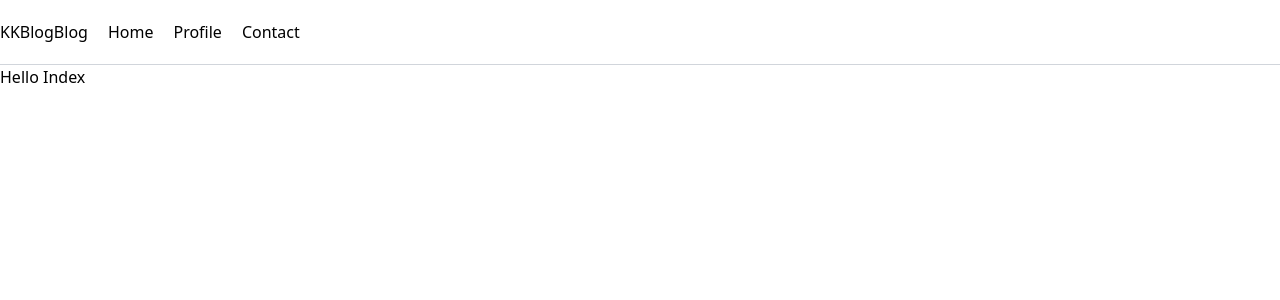
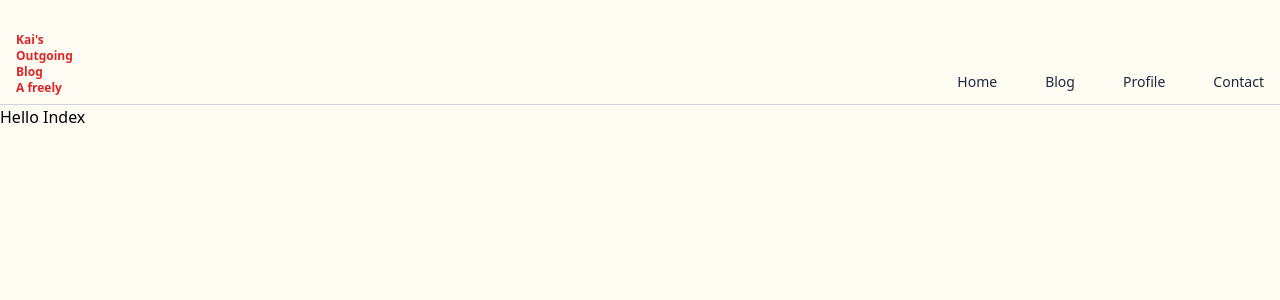
Before and after one commit to nasuka7/My_portfolio_and_blog, a Next.js app: page / in a window 1280 px wide. Shown: the top 300 px of the page. Built offline with nearby package versions, Linux system fonts and the light colour scheme.

Commit message:
Refactor Headbar.tsx

```diff
--- a/package.json
+++ b/package.json
@@ -13,11 +13,13 @@
   "author": "",
   "license": "ISC",
   "dependencies": {
+    "@headlessui/react": "^1.1.0",
     "autoprefixer": "^10.2.5",
     "next": "^10.1.3",
     "postcss": "^8.2.10",
     "react": "^17.0.2",
     "react-dom": "^17.0.2",
+    "react-icons": "^4.2.0",
     "tailwindcss": "^2.1.1"
   },
   "devDependencies": {
--- a/src/components/Headbar.tsx
+++ b/src/components/Headbar.tsx
@@ -1,28 +1,140 @@
-import Link from 'next/link';
-import { FunctionComponent } from 'react';
+import { Transition } from '@headlessui/react';
+import { FunctionComponent, useState } from 'react';
+
+const navigation = [
+  { name: 'Home', href: '/', current: false },
+  { name: 'Blog', href: '/blog', current: false },
+  { name: 'Profile', href: '/profile', current: false },
+  { name: 'Contact', href: '/contact', current: false },
+];
+
+function classNames(...classes) {
+  return classes.filter(Boolean).join(' ');
+}
 
 const Headbar: FunctionComponent = () => {
+  const [open, setOpen] = useState(false);
   return (
-    <div className="max-w-7xl flex mx-auto py-5 border-b border-gray-300">
+    <div className="pb-2 text-sm font-semibold border-b border-gray-300">
       <div className="flex justify-between">
-        <div className="">
-          <Link href="/">KKBlog</Link>
+        <div className="flex ml-4 pt-8 text-red-600 hover:text-gray-800">
+          <a href="/">
+            <p className="text-xs">Kai's</p>
+            <p className="text-xs">Outgoing </p>
+            <p className="text-xs">Blog </p>
+            <p className="text-xs">A freely</p>
+          </a>
         </div>
-        <div className="flex flex-row">
-          <div className="pr-5">
-            <Link href="/blog">Blog</Link>
-          </div>
-          <div className="pr-5">
-            <Link href="/">Home</Link>
-          </div>
-          <div className="pr-5">
-            <Link href="/profile">Profile</Link>
-          </div>
-          <div className="pr-5">
-            <Link href="/contact">Contact</Link>
-          </div>
+        <div className="space-x-4 mt-16 pt-2 hidden md:block">
+          {navigation.map((item) => (
+            <a
+              key={item.name}
+              href={item.href}
+              className={classNames(
+                item.current
+                  ? 'text-gray-200'
+                  : 'text-gray-800 hover:bg-gray-600 hover:text-gray-100',
+                'px-4 py-2 rounded-md text-sm font-medium'
+              )}
+              aria-current={item.current ? 'page' : undefined}
+            >
+              {item.name}
+            </a>
+          ))}
         </div>
       </div>
+
+      {/* {モバイル版のメニュー} */}
+      <div className="float-right mr-3 -mt-12 md:hidden">
+        <button
+          onClick={() => setOpen(!open)}
+          type="button"
+          className="bg-gray-200 inline-flex items-center justify-center p-2 rounded-md text-gray-800 hover:text-white hover:bg-gray-500 focus:outline-none focus:ring-2 focus:ring-offset-2 focus:ring-offset-gray-200 focus:ring-white"
+          aria-controls="mobile-menu"
+          aria-expanded="false"
+        >
+          <span className="sr-only">Open main menu</span>
+          {!open ? (
+            <svg
+              className="block h-6 w-6"
+              xmlns="http://www.w3.org/2000/svg"
+              fill="none"
+              viewBox="0 0 24 24"
+              stroke="currentColor"
+              aria-hidden="true"
+            >
+              <path
+                strokeLinecap="round"
+                strokeLinejoin="round"
+                strokeWidth="2"
+                d="M4 6h16M4 12h16M4 18h16"
+              />
+            </svg>
+          ) : (
+            <svg
+              className="block h-6 w-6"
+              xmlns="http://www.w3.org/2000/svg"
+              fill="none"
+              viewBox="0 0 24 24"
+              stroke="currentColor"
+              aria-hidden="true"
+            >
+              <path
+                strokeLinecap="round"
+                strokeLinejoin="round"
+                strokeWidth="2"
+                d="M6 18L18 6M6 6l12 12"
+              />
+            </svg>
+          )}
+        </button>
+      </div>
+      <Transition
+        show={open}
+        enter="transition ease-out duration-100 transform"
+        enterFrom="opacity-0 scale-95"
+        enterTo="opacity-100 scale-100"
+        leave="transition ease-in duration-75 transform"
+        leaveFrom="opacity-100 scale-100"
+        leaveTo="opacity-0 scale-95"
+      >
+        {(ref) => (
+          <div className="md:hidden pt-4" id="mobile-menu">
+            <div
+              ref={ref}
+              className="px-2 pt-2 pb-3 space-y-1 sm:px-3 bg-gray-100"
+            >
+              <a
+                href="/"
+                className="text-gray-800 border-b-2 border-gray-200  hover:bg-gray-700 hover:text-white block px-3 py-2 rounded-md text-base font-medium"
+              >
+                Home
+              </a>
+
+              <a
+                href="blog"
+                className="text-gray-800 border-b-2 border-gray-200  hover:bg-gray-700 hover:text-white block px-3 py-2 rounded-md text-base font-medium"
+              >
+                Blog
+              </a>
+
+              <a
+                href="profile"
+                className="text-gray-800 border-b-2 border-gray-200  hover:bg-gray-700 hover:text-white block px-3 py-2 rounded-md text-base font-medium"
+              >
+                Profile
+              </a>
+
+              <a
+                href="contact"
+                className="text-gray-800 border-b-2 border-gray-200  hover:bg-gray-700 hover:text-white block px-3 py-2 rounded-md text-base font-medium"
+              >
+                Contact
+              </a>
+            </div>
+          </div>
+        )}
+      </Transition>
     </div>
   );
 };
--- a/src/pages/_app.tsx
+++ b/src/pages/_app.tsx
@@ -8,7 +8,9 @@ function MyApp({ Component, pageProps, router }) {
         <Head>
           <title>My Site</title>
         </Head>
-        <Component {...pageProps} key={router.route} />
+        <div className="lg:max-w-7xl mx-auto">
+          <Component {...pageProps} key={router.route} />
+        </div>
       </div>
     </>
   );
--- a/src/pages/_document.tsx
+++ b/src/pages/_document.tsx
@@ -5,7 +5,7 @@ class MyDocument extends Document {
     return (
       <Html lang="ja">
         <Head />
-        <body>
+        <body  className="bg-yellow-50 bg-opacity-50">
           <Main />
           <NextScript />
         </body>
--- a/src/pages/blog.tsx
+++ b/src/pages/blog.tsx
@@ -1,7 +1,13 @@
 import React from 'react';
+import Headbar from '../components/Headbar';
 
 const Blog = (): JSX.Element => {
-  return <div>Hello,Blog!!</div>;
+  return (
+    <div>
+      <Headbar />
+      <p>Hello Blog</p>
+    </div>
+  );
 };
 
 export default Blog;
--- a/src/pages/contact.tsx
+++ b/src/pages/contact.tsx
@@ -1,7 +1,13 @@
 import React from 'react';
+import Headbar from '../components/Headbar';
 
 const Contact = (): JSX.Element => {
-  return <div>Hello, Contact</div>;
+  return (
+    <div>
+      <Headbar />
+      <p>Hello contact</p>
+    </div>
+  );
 };
 
 export default Contact;
--- a/tailwind.config.js
+++ b/tailwind.config.js
@@ -2,10 +2,12 @@ module.exports = {
   purge: [],
   darkMode: false, // or 'media' or 'class'
   theme: {
-    extend: {},
+
   },
   variants: {
-    extend: {},
+    extend: {
+      textColor: ['active'],
+    },
   },
   plugins: [],
-}
+};
```
Also changed, not shown: 1 other file (tests, documents, lock files or other folders).
